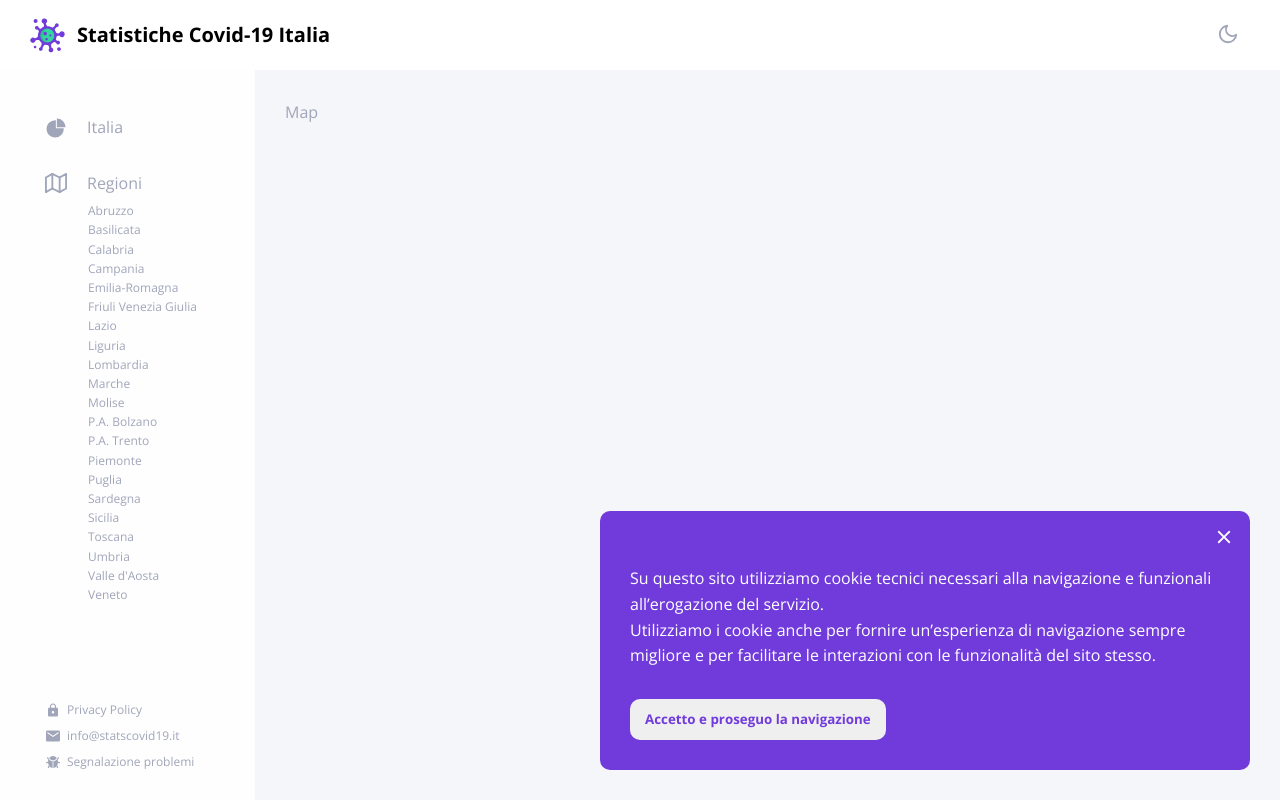
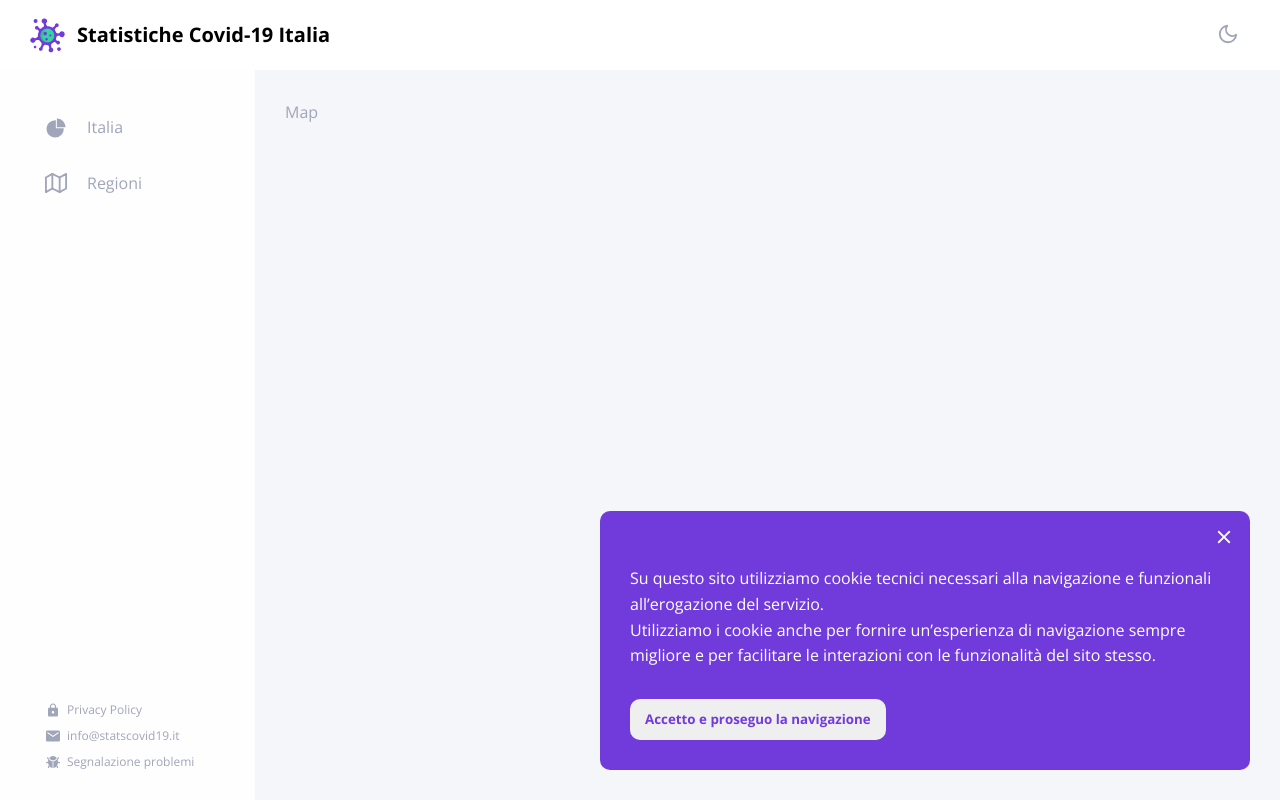
Before and after one commit to carmelocatalfamo/statscovid19, a Next.js app: page /map in a window 1280 px wide. Built offline with nearby package versions, Linux system fonts and the light colour scheme; no server answers.

Commit message:
Show/hide regions list

```diff
--- a/components/Sidebar.tsx
+++ b/components/Sidebar.tsx
@@ -1,4 +1,4 @@
-import React from 'react'
+import React, { useState } from 'react'
 import styled, { useTheme } from 'styled-components'
 import { AiFillPieChart } from 'react-icons/ai'
 import { FiMap } from 'react-icons/fi'
@@ -15,6 +15,7 @@ export const Sidebar = () => {
   const theme = useTheme()
   const { query, pathname } = useRouter()
   const region = isArray(query.region) ? query.region[0] : query.region
+  const [regionMenuIsOpen, setRegionMenuIsOpen] = useState(!!region)
 
   return (
     <Aside>
@@ -31,9 +32,12 @@ export const Sidebar = () => {
           <SidebarLink
             label='Regioni'
             active={regions.map(({ slug }) => slug).includes(region)}
+            onClick={() => setRegionMenuIsOpen(state => !state)}
             Icon={FiMap}
           />
-          <SidebarRegionsMenu />
+          <SidebarRegionsMenu
+            isOpen={regionMenuIsOpen}
+          />
         </li>
       </ul>
 
--- a/components/SidebarLink.tsx
+++ b/components/SidebarLink.tsx
@@ -8,18 +8,21 @@ import { Text } from './commons/Text'
 type Props = {
   label: string
   href?: string
+  onClick?: () => void
   active?: boolean
   Icon: IconType
 }
 
-export const SidebarLink: FC<Props> = ({ href, label, active, Icon }) => {
+export const SidebarLink: FC<Props> = ({ href, label, active, onClick, Icon }) => {
   const theme = useTheme()
   const iconColor = active ? theme.colors.primary : theme.colors.text
   const textColor = active ? theme.colors.title : theme.colors.text
 
-  const renderLink = () => {
+  const renderLink = (handleOnClick?: () => void) => {
     return (
-      <StyledLink>
+      <StyledLink
+        onClick={handleOnClick}
+      >
         <Icon
           size={22}
           color={iconColor}
@@ -33,7 +36,7 @@ export const SidebarLink: FC<Props> = ({ href, label, active, Icon }) => {
 
   if (!href) {
     return (
-      renderLink()
+      renderLink(onClick)
     )
   }
 
@@ -49,6 +52,7 @@ const StyledLink = styled.a`
   align-items: center;
   text-decoration: none;
   padding: 15px;
+  cursor: pointer;
 `
 
 const ItemText = styled(Text)`
--- a/components/SidebarRegionsMenu.tsx
+++ b/components/SidebarRegionsMenu.tsx
@@ -1,4 +1,4 @@
-import React from 'react'
+import React, { FC } from 'react'
 import styled from 'styled-components'
 import Link from 'next/link'
 import { useRouter } from 'next/router'
@@ -7,12 +7,18 @@ import isArray from 'lodash/isArray'
 import { Text } from './commons/Text'
 import { regions } from '../utils/regions'
 
-export const SidebarRegionsMenu = () => {
+type Props = {
+  isOpen: boolean
+}
+
+export const SidebarRegionsMenu: FC<Props> = ({ isOpen }) => {
   const { query } = useRouter()
   const region = isArray(query.region) ? query.region[0] : query.region
 
   return (
-    <List>
+    <List
+      style={{ maxHeight: isOpen ? '1000px' : '0px' }}
+    >
       {regions.map(({ code, slug, name }) => (
         <li key={code}>
           <Link
@@ -34,6 +40,8 @@ export const SidebarRegionsMenu = () => {
 const List = styled.ul`
   margin-top: -10px;
   padding-left: 58px;
+  overflow: hidden;
+  transition: 0.2s linear max-height;
 `
 
 const Anchor = styled.a`
```
